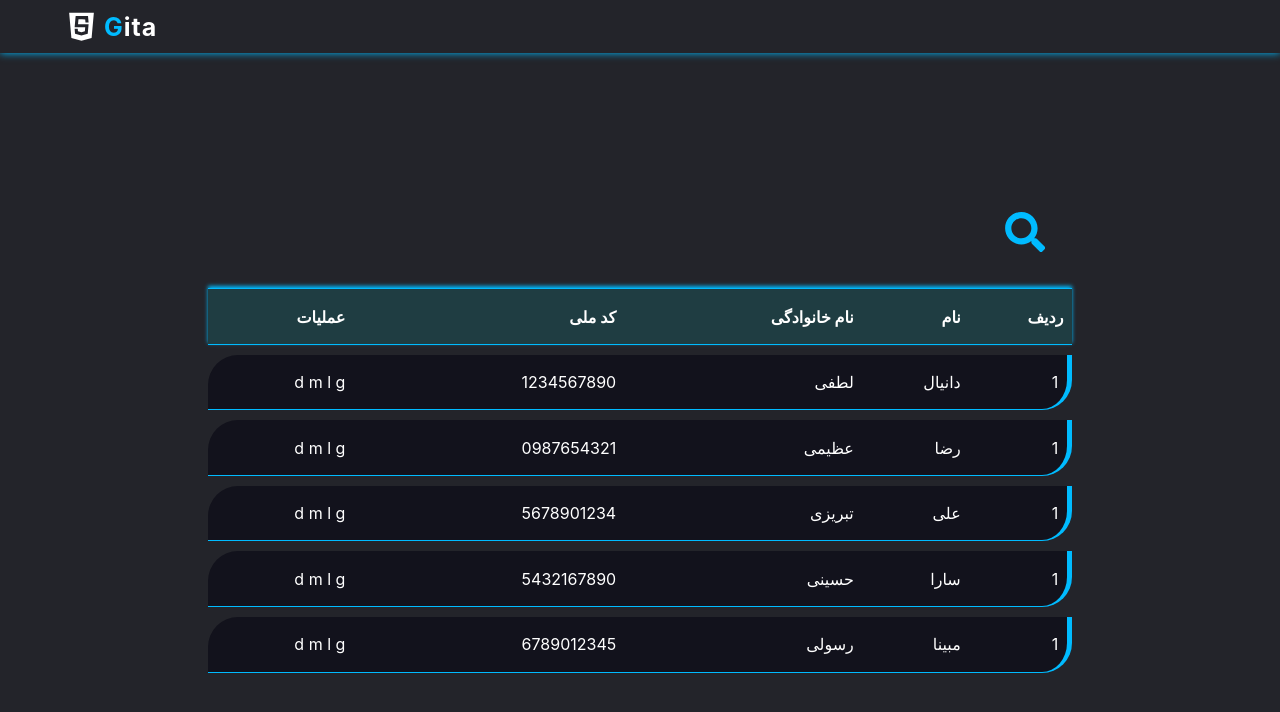
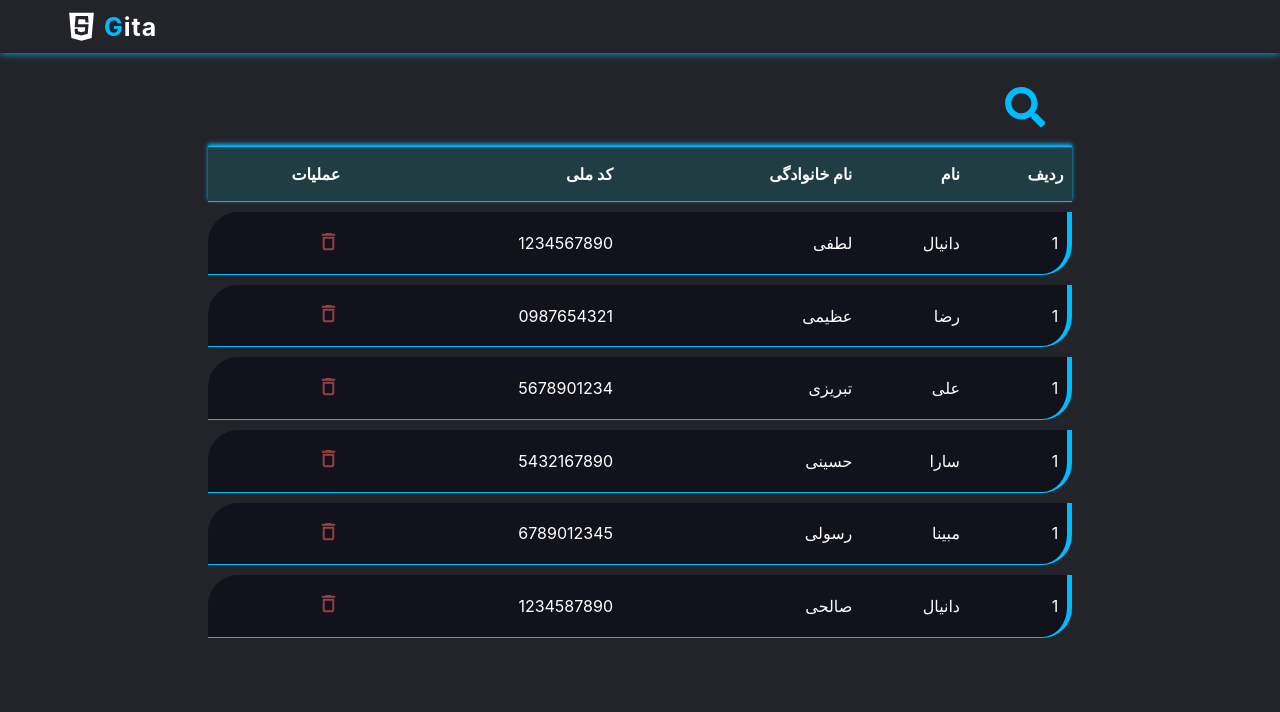
Before and after one commit to iXZed026/task-app, a React (Create React App) app: page / in a window 1280 px wide. Shown: the top 712 px of the page. Built offline with nearby package versions, Linux system fonts and the light colour scheme.

Commit message:
create deleteModal

```diff
--- a/src/component/Header/Header.css
+++ b/src/component/Header/Header.css
@@ -1,6 +1,6 @@
 .header {
     width: 100%;
-    position: fixed;
+    margin-bottom: 2%;
     background-color: var(--main-color);
     box-shadow: 0 0 8px var(--text-color);
     color: white;
--- /dev/null
+++ b/src/component/Users/DeleteModal.css
@@ -0,0 +1,11 @@
+.deleteModal {
+    width: 100%;
+    height: 100vh;
+    display: flex;
+    justify-content: center;
+    align-items: center;
+    position: fixed;
+    top: 0;
+    color: white;
+    background-color: rgba(0, 0, 0, 0.141);
+}
--- /dev/null
+++ b/src/component/Users/DeleteModal.tsx
@@ -0,0 +1,10 @@
+import React from 'react';
+import "./DeleteModal.css";
+
+const deleteModal:React.FC = () => {
+  return (
+    <div className='deleteModal'>deleteModal</div>
+  )
+}
+
+export default deleteModal
--- a/src/component/Users/Search.tsx
+++ b/src/component/Users/Search.tsx
@@ -1,5 +1,5 @@
 import React, { useState } from 'react';
-import "./Search.css"
+import "./Search.css";
 
 interface Props {
     users: any,
@@ -14,6 +14,8 @@ interface Value {
 
 const Search: React.FC<Props> = ({ users, setUsers }) => {
 
+    const usersJsonData = require('../../json/Users.json');
+
     const [inputValue, setInputValue] = useState<Value>({
         name: "",
         lastName: "",
@@ -23,15 +25,24 @@ const Search: React.FC<Props> = ({ users, setUsers }) => {
     const { name, lastName, nationalCode } = inputValue;
 
     const findUserHandler = () => {
-        let findUser: any = users.find((user: any, key: number) => {
-            if ((user.name === name && user.lastName === lastName) || user.nationalCode === nationalCode) {
-                return user
+
+        let findUser: any = users.filter((user: any, key: number) => {
+            return user.name === name || user.nationalCode === nationalCode || user.lastName === lastName
+        });
+
+        if (name || lastName || nationalCode) {
+
+            setUsers(findUser)
+
+            if (findUser.length > 1 && lastName) {
+                let findUser2: any = findUser.filter((user: any) => {
+                    return lastName === user.lastName
+                })
+                setUsers(findUser2)
             }
-        })
+        }
 
-        if(findUser){
-            setUsers([findUser])
-        }
+        // setInputValue({ name: "", lastName: "", nationalCode: "" })
 
     }
 
@@ -44,8 +55,15 @@ const Search: React.FC<Props> = ({ users, setUsers }) => {
         } else if (e.target.placeholder === "کد ملی") {
             setInputValue({ ...inputValue, nationalCode: e.target.value })
         }
+    }
 
+    const showAllUsers = () => {
+        if (!name && !lastName && !nationalCode) {
+            setUsers([])
+            setUsers(usersJsonData)
+        }
     }
+
 
     return (
         <form action="" className="form-search" onSubmit={(e: any) => e.preventDefault()}>
@@ -54,18 +72,21 @@ const Search: React.FC<Props> = ({ users, setUsers }) => {
                 placeholder='نام'
                 value={name}
                 onChange={changeValueHandler}
+                onKeyUp={showAllUsers}
             />
             <input type="text"
                 className="name"
                 placeholder='نام خانوادگی'
                 value={lastName}
                 onChange={changeValueHandler}
+                onKeyUp={showAllUsers}
             />
             <input type="text"
                 className="name"
                 placeholder='کد ملی'
                 value={nationalCode}
                 onChange={changeValueHandler}
+                onKeyUp={showAllUsers}
             />
             <button type="submit" onClick={findUserHandler}>جستجو</button>
         </form>
--- a/src/component/Users/Users.css
+++ b/src/component/Users/Users.css
@@ -1,8 +1,4 @@
 .users {
-    height: 100vh;
-    display: flex;
-    justify-content: center;
-    align-items: center;
     color: white;
     direction: rtl;
 }
@@ -22,8 +18,6 @@
     width: 100%;
     display: flex;
     gap: 5px;
-    margin-top: 10%;
-    margin-bottom: 2%;
     padding: 1% 1%;
 }
 
@@ -64,6 +58,13 @@ table tbody tr {
     border-bottom-right-radius: 30px;
 }
 
+#icon {
+    width: 23px;
+    height: 23px;
+    color: rgba(251, 99, 99, 0.577);
+    cursor: pointer;
+}
+
 #radius {
     border-top-left-radius: 30px;
 }
--- a/src/component/Users/Users.tsx
+++ b/src/component/Users/Users.tsx
@@ -1,8 +1,10 @@
 import React, { useState, useEffect } from 'react';
 import "./Users.css";
 import Search from './Search';
+import DeleteModal from './DeleteModal';
 import axios from 'axios';
 import { FaSearch } from "react-icons/fa";
+import { MdOutlineDelete } from "react-icons/md";
 
 interface User {
     id: number,
@@ -12,18 +14,33 @@ interface User {
 }
 
 
-const Users: React.FC = () => {
+const Users:React.FC = () => {
 
     const usersJsonData = require('../../json/Users.json');
 
     const [users, setUsers] = useState<any>(usersJsonData);
-    const [search, setSearchFlag] = useState<boolean>(false)
+    const [search, setSearchFlag] = useState<boolean>(false);
+    const [deleteModalFlag,setDeleteModalFlag] = useState<boolean>(false);
 
     const searchUserHandle = () => {
         setSearchFlag(!search)
     }
 
+    const deleteModalHandle = ()=> {
+        setDeleteModalFlag(true);
+    }
+
+    const deleteUserHandler = (ntCode:string) => {
+
+    const removeUser = users.filter((user:User) => user.nationalCode !== ntCode)        ;
+
+    setUsers(removeUser)
+
+    }
+
+
     return (
+        <>
         <div className="users">
             <div className="users-container">
                 <div className="users-flex">
@@ -50,11 +67,13 @@ const Users: React.FC = () => {
                                 {
                                     users.map((user: User, key: number) => (
                                         <tr key={user.id}>
-                                            <td id='border'>{1}</td>
+                                            <td id='border'>1</td>
                                             <td>{user.name}</td>
                                             <td>{user.lastName}</td>
                                             <td>{user.nationalCode}</td>
-                                            <td id='radius'>d m l g</td>
+                                            <td id='radius'>
+                                            <MdOutlineDelete onClick={() => deleteModalHandle()} id='icon' />
+                                            </td>
                                         </tr>
                                     ))
                                 }
@@ -64,6 +83,12 @@ const Users: React.FC = () => {
                 </div>
             </div>
         </div>
+        {
+            deleteModalFlag && (
+                <DeleteModal />
+            )
+        }
+        </>
     )
 }
 
--- a/src/json/Users.json
+++ b/src/json/Users.json
@@ -3,30 +3,36 @@
         "name": "دانیال",
         "lastName": "لطفی",
         "nationalCode": "1234567890",
-        "id": 1
+        "id": "1"
     },
     {
         "name": "رضا",
         "lastName": "عظیمی",
         "nationalCode": "0987654321",
-        "id": 2
+        "id": "2"
     },
     {
         "name": "علی",
         "lastName": "تبریزی",
         "nationalCode": "5678901234",
-        "id": 3
+        "id": "3"
     },
     {
         "name": "سارا",
         "lastName": "حسینی",
         "nationalCode": "5432167890",
-        "id": 4
+        "id": "4"
     },
     {
         "name": "مبینا",
         "lastName": "رسولی",
         "nationalCode": "6789012345",
-        "id": 5
+        "id": "5"
+    },
+    {
+        "name": "دانیال",
+        "lastName": "صالحی",
+        "nationalCode": "1234587890",
+        "id": "6"
     }
 ]
```
